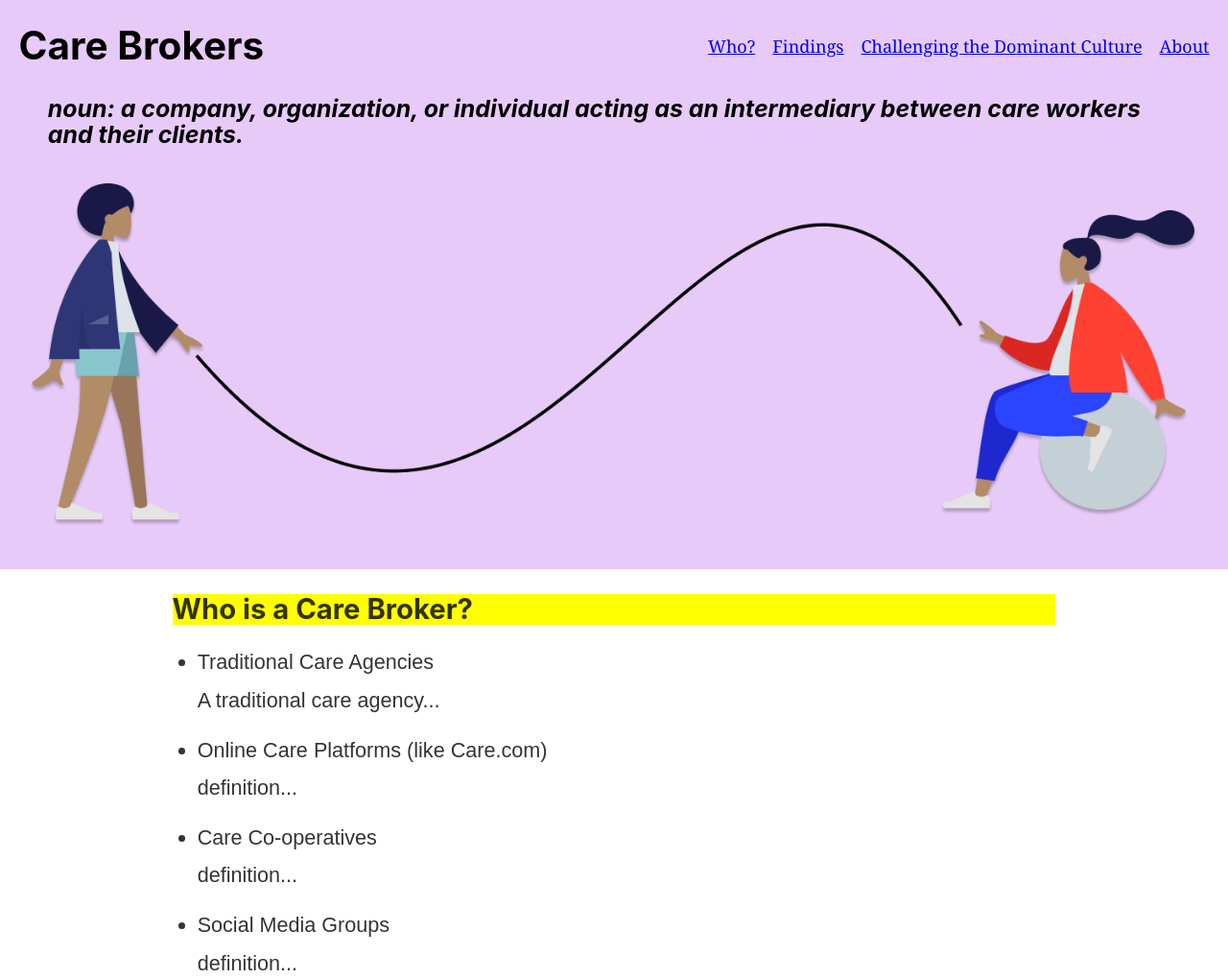
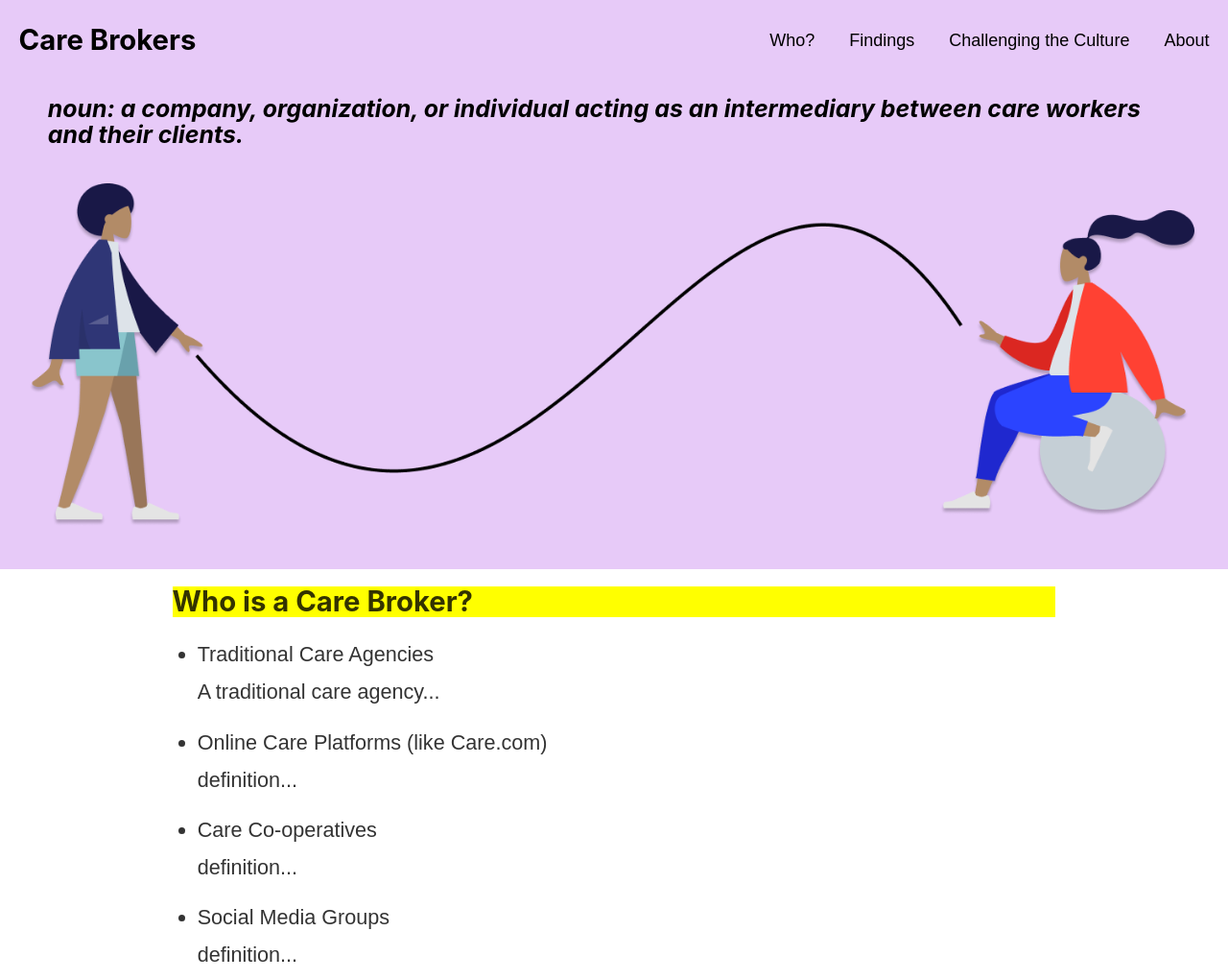
Before and after one commit to plastichotsprings/care-brokers, a Gatsby site: page / in a window 1280 px wide. Shown: the top 1020 px of the page at 96% size. Built offline with nearby package versions, Linux system fonts and the light colour scheme; Gatsby itself is replaced by a stand-in of ours.

Commit message:
Refactor header

```diff
--- /dev/null
+++ b/src/components/DesktopNav.js
@@ -0,0 +1,82 @@
+import React, { useEffect, useRef, useState } from "react"
+import { Link } from "gatsby"
+import { AnchorLink } from "gatsby-plugin-anchor-links";
+import styled from "styled-components"
+
+const DesktopNavMenu = () => {
+
+  //Can use this for a scroll effect in the future
+  const [background, setBackground] = useState(false);
+  const navRef = useRef();
+
+  navRef.current = background;
+  useEffect(() => {
+    const handleScroll = () => {
+      const show = window.scrollY > 20
+      if (navRef.current !== show) {
+        setBackground(show)
+      }
+    }
+    document.addEventListener("scroll", handleScroll)
+
+    return () => {
+      document.removeEventListener("scroll",handleScroll)
+    }
+  }, [])
+
+  return (
+    <div>
+      <HeaderContainer background={background}>
+        <Link to="/">
+          <h2>Care Brokers</h2>
+        </Link>
+
+        <NavContainer>
+          <AnchorLink to="/#who" title="Who are care brokers?">Who?</AnchorLink>
+          <AnchorLink to="/#findings" title="Our findings">Findings</AnchorLink>
+          <AnchorLink to="/#culture" title="Challenging the Dominant Culture">Challenging the Culture</AnchorLink>
+          <AnchorLink to="/#about" title="About the study and authors">About</AnchorLink>
+        </NavContainer>
+      </HeaderContainer>
+    </div>
+  )
+}
+
+export default DesktopNavMenu
+
+const HeaderContainer = styled.header`
+  display: flex;
+  flex-flow: row nowrap;
+  justify-content: space-between;
+  margin: 0 auto;
+  padding: 1.45rem 1.0875rem;
+  position: fixed;
+  z-index: 10;
+  width: 100%;
+  top: 0;
+  background-color: #E7CAF8;
+  align-items: center;
+  font-family: sans-serif;
+
+  a {
+    text-decoration: none;
+    color: black;
+    transition: color 300ms;
+
+    :hover {
+      color: red;
+    }
+  }
+
+  h2 {
+    margin: 0;
+  }
+`;
+
+const NavContainer = styled.div`
+  display: flex;
+  flex-flow: row nowrap;
+  justify-content: flex-end;
+  gap: 2rem;
+  align-items: center;
+`;
--- a/src/components/header.js
+++ b/src/components/header.js
@@ -3,63 +3,21 @@ import PropTypes from "prop-types"
 import { Link } from "gatsby"
 import { StaticImage } from "gatsby-plugin-image";
 import styled from "styled-components";
-import { AnchorLink } from "gatsby-plugin-anchor-links";
 
-const HeaderContainer = styled.div`
-  display: flex;
-  flex-flow: row nowrap;
-  justify-content: space-between;
-  margin: 0 auto;
-  padding: 1.45rem 1.0875rem;
-  position: fixed;
-  z-index: 1000;
-  width: 100%;
-  background-color: #E7CAF8;
-`;
+import { breakpoints } from "../utils/breakpoints";
+import DesktopNavMenu from "./DesktopNav"
 
-const NavContainer = styled.div`
-  display: flex;
-  flex-flow: row nowrap;
-  justify-content: flex-end;
-  gap: 1rem;
-  align-items: center;
-`;
+const Header = ({ siteTitle }) => {
+  return (
+    <>
+      <DesktopNavMenu />
 
-const Header = ({ siteTitle }) => (
-  <header
+      <div
         style={{
           background: `#E7CAF8`,
-      marginBottom: `1.45rem`
+          marginBottom: `1em`
         }}
       >
-    {/* Begin title and nav menu block */}
-
-    <HeaderContainer>
-      <h1 style={{ margin: 0 }}>
-        <Link
-          to="/"
-          style={{
-            color: `black`,
-            textDecoration: `none`
-          }}
-        >
-          {siteTitle}
-        </Link>
-      </h1>
-
-      <NavContainer>
-        {/* Add new nav links here */}
-        <AnchorLink to="/#who" title="Who are care brokers?">Who?</AnchorLink>
-        <AnchorLink to="/#findings" title="Our findings">Findings</AnchorLink>
-        <AnchorLink to="/#culture" title="Challenging the Dominant Culture">Challenging the Dominant Culture</AnchorLink>
-        <AnchorLink to="/#about" title="About the study and authors">About</AnchorLink>
-      </NavContainer>
-
-    </HeaderContainer>
-
-    {/* End title and nav menu block */}
-
-    <div>
         <h3
           style={{
             color: `black`,
@@ -73,7 +31,7 @@ const Header = ({ siteTitle }) => (
         </h3>
         <center>
           <StaticImage
-        style= {{
+            style={{
               margin: 0,
             }}
             src="../images/headergraphic.png"
@@ -81,8 +39,9 @@ const Header = ({ siteTitle }) => (
           />
         </center>
       </div>
-  </header>
+    </>
   )
+}
 
 Header.propTypes = {
   siteTitle: PropTypes.string,
--- /dev/null
+++ b/src/utils/breakpoints.js
@@ -0,0 +1,13 @@
+const size = {
+  sm: '640px',
+  md: '768px',
+  lg: '1024px',
+  xl: '1280px'
+}
+
+export const breakpoints = {
+  sm: `(mid-width: ${size.sm})`,
+  md: `(mid-width: ${size.md})`,
+  lg: `(mid-width: ${size.lg})`,
+  xl: `(mid-width: ${size.xl})`
+}
```
Lines whose indentation alone changed are shown as unchanged.
